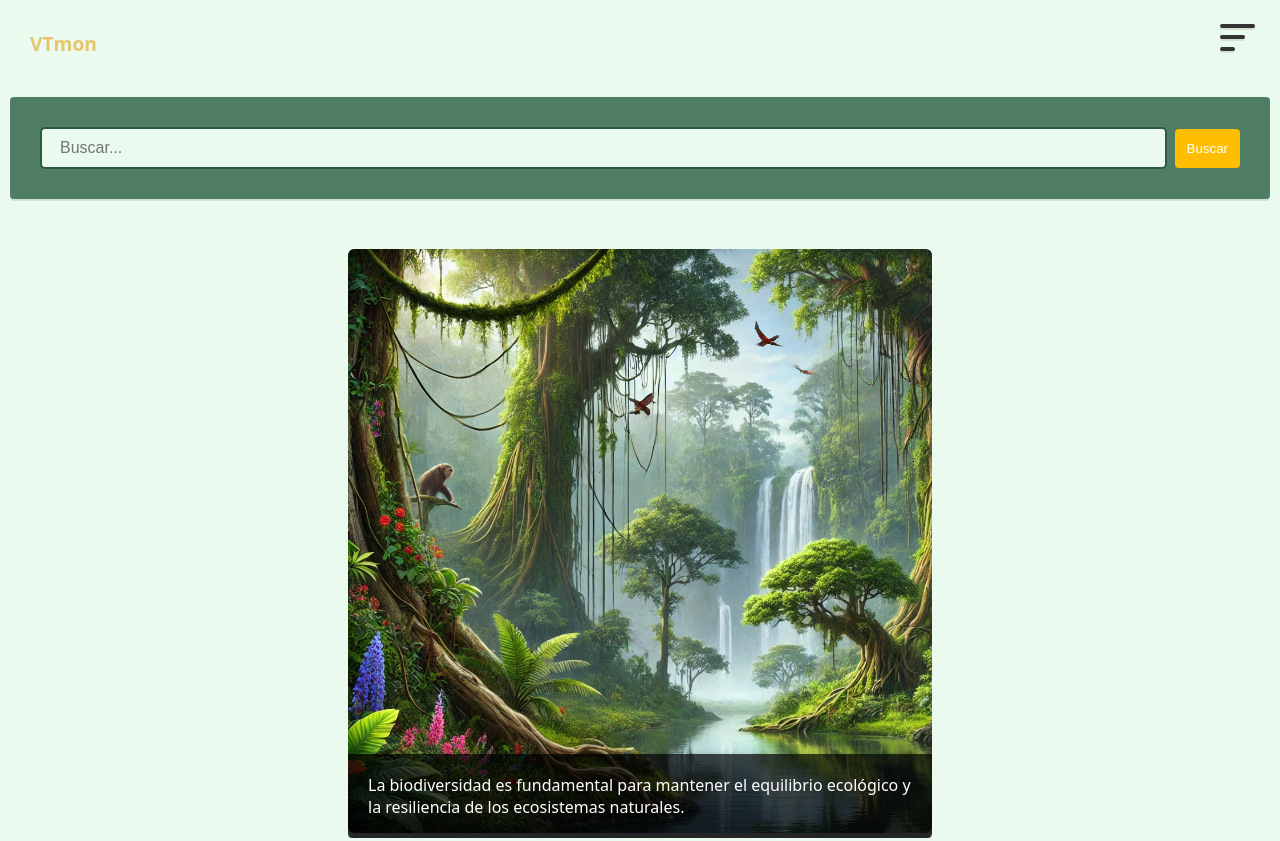
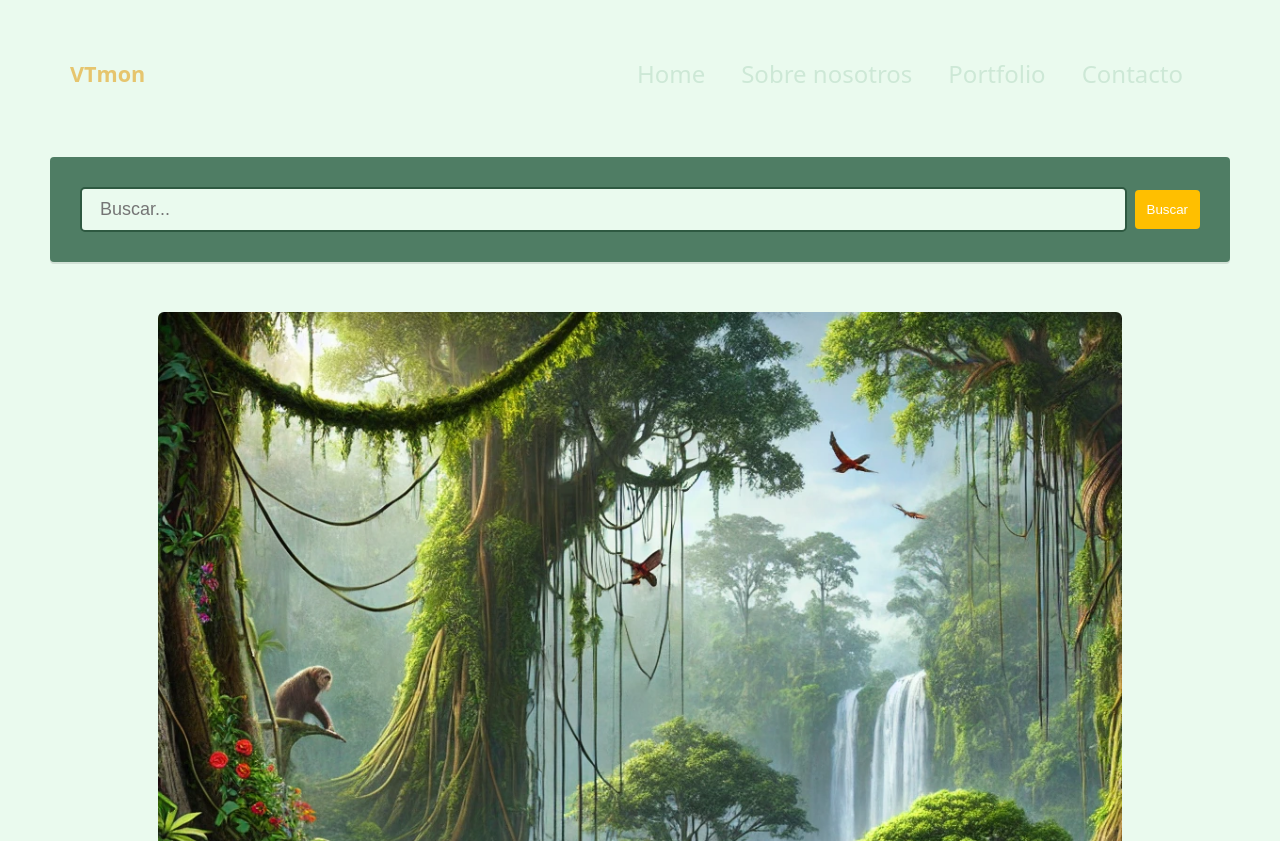
Before and after one commit to nicolpy/El-Medio-Ambiente, a plain HTML site: page index.html in a window 1280 px wide. Shown: the top 841 px of the page. Drawn offline with nearby package versions, Linux system fonts and the light colour scheme.

Commit message:
Versión 4 - Escritorio

```diff
--- a/css/styles.css
+++ b/css/styles.css
@@ -1,15 +1,15 @@
 :root {
-  --verde-pastel-claro: #CDE8D6;
-  --verde-pastel-medio: #A8E6CF;
-  --verde-pastel-profundo: #78C2A7;
-  --verde-bosque-pastel: #4F7D64; /* Verde oscuro resaltante */
-  --verde-pino-profundo: #2E5941; /* Verde más oscuro */
+  --verde-pastel-claro: #cde8d6;
+  --verde-pastel-medio: #a8e6cf;
+  --verde-pastel-profundo: #78c2a7;
+  --verde-bosque-pastel: #4f7d64; /* Verde oscuro resaltante */
+  --verde-pino-profundo: #2e5941; /* Verde más oscuro */
   --verde-claro: #eafaee;
 
-  --amarillo-mostaza-pastel: #E6C56E; /* Color resaltante */
-  --amarillo-miel: #FBB917;
-  --amarillo-ambar: #FFBF00;
-  --amarillo-crema: #FFFDD0;
+  --amarillo-mostaza-pastel: #e6c56e; /* Color resaltante */
+  --amarillo-miel: #fbb917;
+  --amarillo-ambar: #ffbf00;
+  --amarillo-crema: #fffdd0;
 
   /* Colores de texto */
   --texto-oscuro: #333;
@@ -17,14 +17,14 @@
 }
 
 body {
-  font-family: 'system-ui', -apple-system, BlinkMacSystemFont, 'Segoe UI', Roboto, 'Helvetica Neue', Arial, sans-serif;  margin: 0;
+  font-family: "system-ui", -apple-system, BlinkMacSystemFont, "Segoe UI",
+    Roboto, "Helvetica Neue", Arial, sans-serif;
+  margin: 0;
   padding: 0;
   box-sizing: border-box;
   background: var(--verde-claro);
   scroll-behavior: smooth; /* Comportamiento de desplazamiento suave */
 }
-
-
 
 /* Diseño Menu Icono Hamburguesa */
 .menu-toggle {
@@ -37,11 +37,10 @@ body {
   border: none;
   cursor: pointer;
   padding: 0;
-  position: fixed;  /* Cambiado a fixed */
-  top: 20px;  /* Ajusta este valor para cambiar la distancia desde el borde superior */
-  right: 20px;  /* Ajusta este valor para cambiar la distancia desde el borde derecho */
-  z-index: 1000;  /* Para asegurarte de que esté por encima de otros elementos */
-
+  position: fixed; /* Cambiado a fixed */
+  top: 20px; /* Ajusta este valor para cambiar la distancia desde el borde superior */
+  right: 20px; /* Ajusta este valor para cambiar la distancia desde el borde derecho */
+  z-index: 1000; /* Para asegurarte de que esté por encima de otros elementos */
 }
 .menu-toggle span:first-child {
   width: 35px;
@@ -72,7 +71,7 @@ body {
 .x-button {
   display: none;
   position: fixed;
-  top: 20px;  /* Ajusta este valor para cambiar la distancia desde el borde superior */
+  top: 20px; /* Ajusta este valor para cambiar la distancia desde el borde superior */
   right: 28px;
   width: 40px;
   height: 35px;
@@ -98,7 +97,6 @@ body {
 .x-line:last-child {
   transform: rotate(-45deg);
   box-shadow: 0 2px 0px 0px rgba(0, 0, 0, 0.1);
-
 }
 
 /* ---------------------------------- */
@@ -108,7 +106,7 @@ body {
   padding: 30px;
   font-size: larger;
 }
-.logo{
+.logo {
   font-weight: 700;
   color: var(--amarillo-mostaza-pastel);
 }
@@ -123,14 +121,14 @@ body {
   align-items: center;
   gap: 5px;
   background: var(--verde-pino-profundo);
-  position: fixed;  /* Cambiado a fixed */
-  top: 80px;  /* Ajusta este valor si es necesario */
-  right: 30px;  /* Ajusta este valor si es necesario */
+  position: fixed; /* Cambiado a fixed */
+  top: 80px; /* Ajusta este valor si es necesario */
+  right: 30px; /* Ajusta este valor si es necesario */
   padding: 42px;
   border-radius: 15px;
   display: none;
-  z-index: 999;  /* Para asegurarte de que esté por encima de otros elementos */
-  box-shadow: 0 4px 0px 0px rgba(0, 0, 0, 0.600);
+  z-index: 999; /* Para asegurarte de que esté por encima de otros elementos */
+  box-shadow: 0 4px 0px 0px rgba(0, 0, 0, 0.6);
 }
 .menu a {
   color: var(--verde-pastel-claro);
@@ -141,7 +139,7 @@ body {
   font-weight: 500;
 }
 
-.menu a:hover{
+.menu a:hover {
   background: var(--verde-bosque-pastel);
   padding: 15px;
   border-radius: 6px;
@@ -200,9 +198,7 @@ body {
 
 /*---------------------------------*/
 
-
 /* Carrusel de Imagenes */
-
 
 .glide {
   padding-top: 40px;
@@ -210,14 +206,12 @@ body {
   padding-right: 8px;
   max-width: 600px;
   margin: auto;
-
 }
 .glide__slide img {
   width: 100%;
   border-radius: 6px;
   box-shadow: 0 6px 0px 0px rgba(0, 0, 0, 0.5);
 }
-
 
 .glide__slide {
   position: relative;
@@ -245,7 +239,6 @@ body {
 main {
   padding-top: 60px;
 }
-
 
 /*--------------------------------------*/
 
@@ -279,7 +272,6 @@ main {
   font-weight: 800;
 }
 
-
 .section-info article .info img {
   background: var(--verde-pastel-claro);
   padding: 12px;
@@ -287,7 +279,7 @@ main {
 }
 /* ---------------------------------------- */
 
-.section-mini-cards{
+.section-mini-cards {
   display: flex;
   flex-direction: column; /* Dos columnas de igual tamaño */
   gap: 20px; /* Espacio entre las tarjetas */
@@ -299,16 +291,17 @@ main {
   background: var(--verde-bosque-pastel);
   padding: 60px;
   border-radius: 8px;
-box-shadow: 0 4px 0px 0px rgba(0, 0, 0, 0.1);}
+  box-shadow: 0 4px 0px 0px rgba(0, 0, 0, 0.1);
+}
 
-.icon-svg{
+.icon-svg {
   background: var(--verde-claro);
   padding: 28px;
   border-radius: 99px;
   box-shadow: 0 4px 0px 0px rgba(0, 0, 0, 0.1);
 }
 
-.section-mini-cards article p{
+.section-mini-cards article p {
   color: var(--verde-pastel-claro);
 }
 
@@ -319,7 +312,6 @@ box-shadow: 0 4px 0px 0px rgba(0, 0, 0, 0.1);}
   flex-direction: column;
   gap: 6px;
 }
-
 
 .section-cards article {
   background-color: var(--verde-bosque-pastel);
@@ -380,24 +372,23 @@ box-shadow: 0 4px 0px 0px rgba(0, 0, 0, 0.1);}
   color: var(--verde-claro);
 }
 
-.borde-chico{
+.borde-chico {
   width: 22%; /* Grosor de la línea */
   height: 3px; /* Altura de la línea */
   background-color: var(--verde-pastel-claro); /* Color de la línea */
   border-radius: 99px;
 }
 
-.borde-grande{
+.borde-grande {
   width: 100%; /* Grosor de la línea */
   height: 1px; /* Altura de la línea */
   background-color: var(--verde-pastel-claro); /* Color de la línea */
   margin: 20px;
 }
 
-
 /*-------------------------------------------*/
 
-.section-contacto{
+.section-contacto {
   margin: 60px 10px;
 }
 
@@ -432,7 +423,8 @@ label {
   color: var(--verde-pino-profundo);
 }
 
-input, textarea {
+input,
+textarea {
   width: 100%;
   padding: 10px;
   border: 1px solid var(--verde-pino-profundo);
@@ -456,8 +448,6 @@ form button:hover {
   background-color: var(--verde-pino-profundo);
 }
 
-
-
 /*-------------------------------------------*/
 footer {
   background: var(--verde-pino-profundo);
@@ -474,7 +464,7 @@ footer nav {
   text-align: center;
 }
 
-footer nav a{
+footer nav a {
   background: var(--verde-bosque-pastel);
   padding: 8px;
   text-decoration: none;
@@ -497,7 +487,9 @@ footer nav a{
 }
 
 ::-webkit-scrollbar-thumb {
-  background: var(--verde-bosque-pastel); /* Color del thumb (parte que se mueve) */
+  background: var(
+    --verde-bosque-pastel
+  ); /* Color del thumb (parte que se mueve) */
   border-radius: 99px; /* Bordes redondeados en el thumb */
 }
 
@@ -505,3 +497,111 @@ footer nav a{
 ::-webkit-scrollbar-thumb:hover {
   background: var(--verde-pastel-profundo); /* Color cuando el thumb es hover */
 }
+
+/* Media Querys*/
+
+@media (min-width: 768px) {
+  body {
+    font-size: 28px;
+  }
+
+  .glide {
+    max-width: 750px;
+  }
+
+  .section-cards {
+    display: grid;
+    grid-template-columns: 1fr 1fr;
+  }
+
+  .section-cards article {
+    margin: 8px;
+  }
+
+  .section-cards article h3,
+  .section-cards article p {
+    font-size: 24px;
+  }
+
+  footer {
+    display: flex;
+    flex-direction: column;
+    justify-content: center;
+    height: 180px;
+  }
+}
+
+@media (min-width: 1024px) {
+  body {
+    font-size: 34px;
+  }
+
+  .glide {
+    max-width: 980px;
+  }
+
+  .section-mini-cards {
+    display: grid;
+    grid-template-columns: 1fr 1fr;
+  }
+
+  .icon-svg {
+    padding: 48px;
+    width: 130px;
+  }
+}
+
+@media (min-width: 1280px) {
+  body {
+    max-width: 1200px;
+    margin: 0 auto;
+    font-size: 18px;
+  }
+
+  header {
+    display: flex;
+    justify-content: space-between;
+    align-items: center;
+  }
+
+  .menu {
+    display: flex;
+    flex-direction: row;
+    align-items: center;
+    gap: 6px;
+    position: static;
+    background: none;
+    border-radius: 0;
+    box-shadow: none;
+  }
+
+  .menu a {
+    border-bottom: none;
+    font-size: 24px;
+    cursor: pointer;
+  }
+
+  .menu-toggle {
+    display: none;
+  }
+
+  .glide {
+    width: 94%;
+  }
+
+  .info {
+    flex-direction: column;
+  }
+
+  .info img {
+    padding: 46px;
+  }
+
+  footer {
+    background: none;
+  }
+
+  .section-cards article {
+    margin: 18px;
+  }
+}
```
